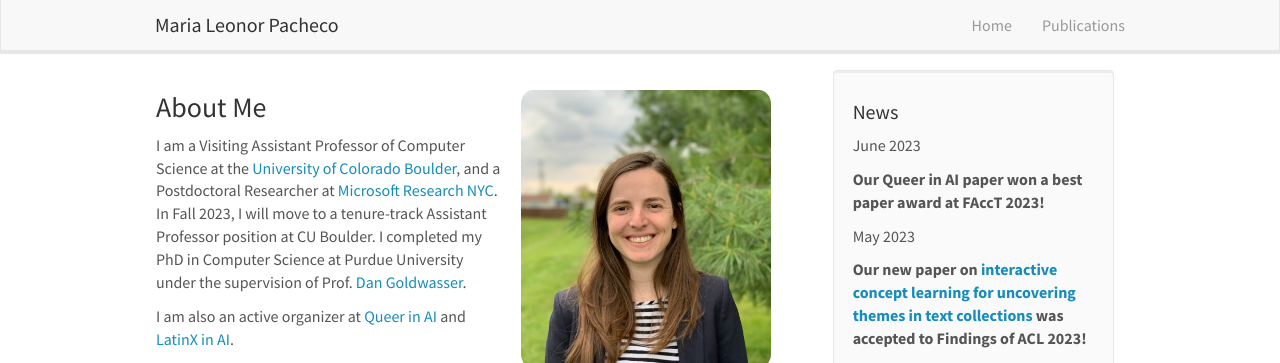
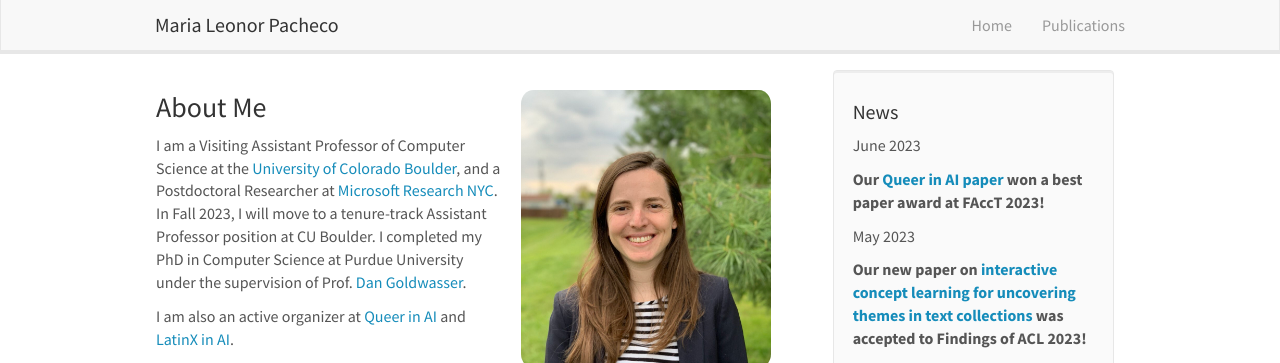
Before and after one commit to mlpacheco/mlpacheco.github.io, a Jekyll site: the page built from _pages/home.md, in a window 1280 px wide and 900 px high. Shown: the top 363 px of the window. Built offline with Jekyll 4.4.1, drawn with Linux system fonts in a browser that asks for light colours; nearby versions of some CDN libraries; some of the changed lines change nothing that is shown.

Commit message:
Update news.yml

```diff
--- a/_data/news.yml
+++ b/_data/news.yml
@@ -1,5 +1,5 @@
 - date: June 2023
-  headline: "**Our Queer in AI paper won a best paper award at FAccT 2023!**"
+  headline: "**Our [Queer in AI paper](https://arxiv.org/abs/2303.16972) won a best paper award at FAccT 2023!**"
 
 - date: May 2023
   headline: "**Our new paper on [interactive concept learning for uncovering themes in text collections](https://arxiv.org/abs/2305.05094) was accepted to Findings of ACL 2023!**"
```
